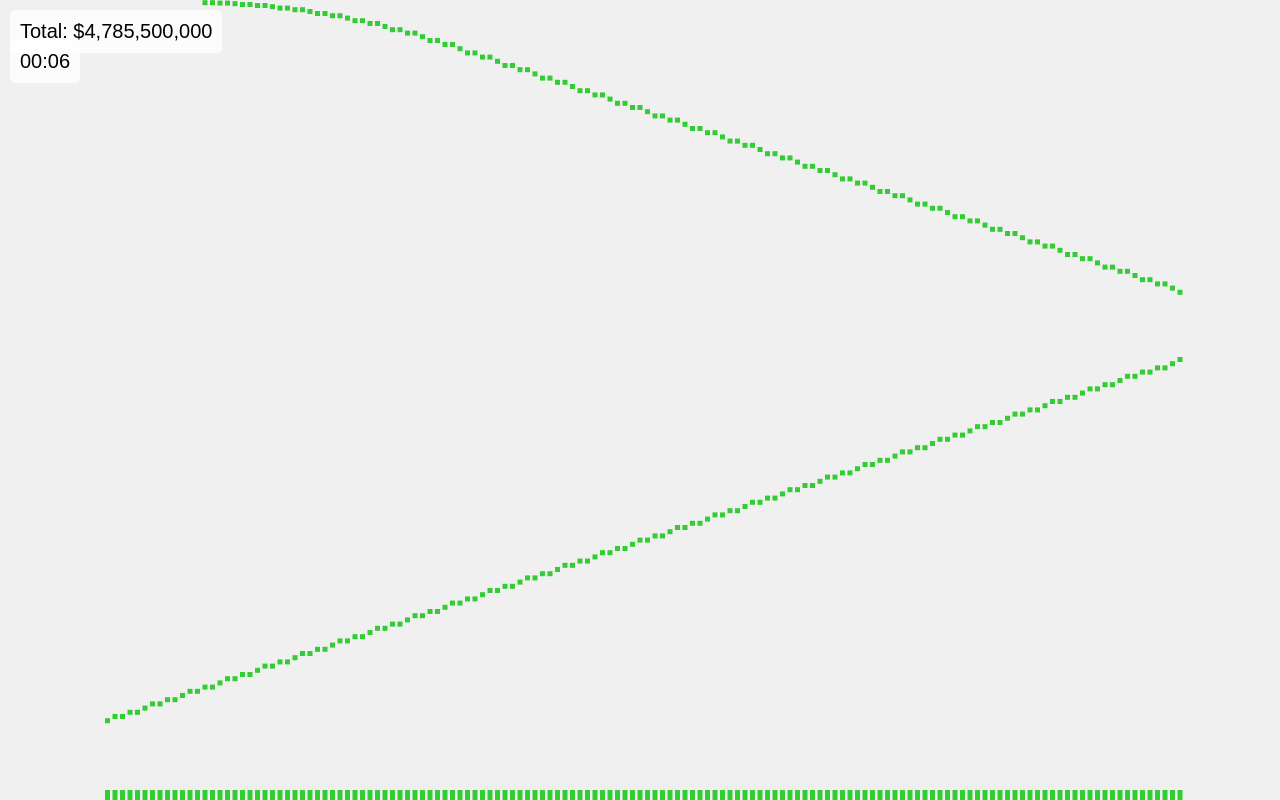
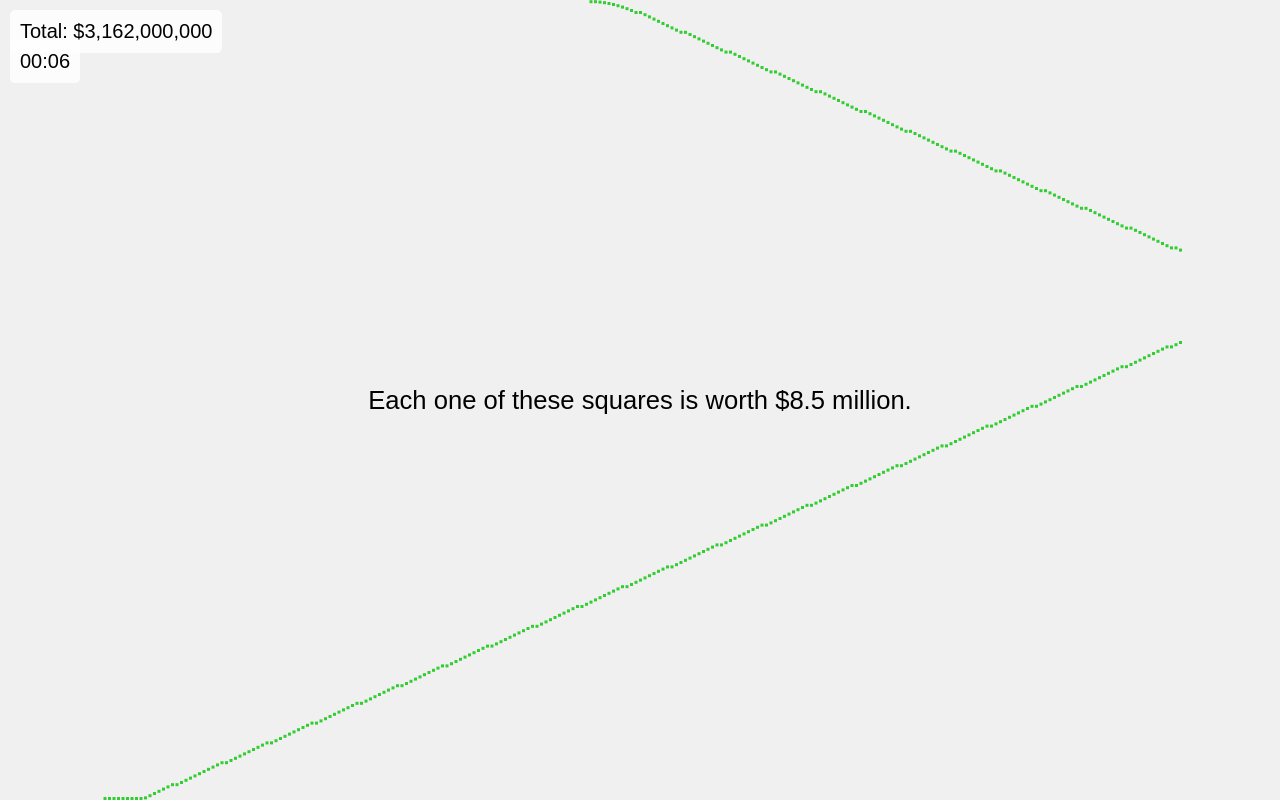
Before and after one commit to JosefJW/musk-wealth-visualizer, a Flask app: page / in a window 1280 px wide. Run offline with Flask 3, Linux system fonts and the light colour scheme.

Commit message:
Added center text to talk to the viewer

```diff
--- a/app.py
+++ b/app.py
@@ -10,7 +10,7 @@ def home():
 def get_wealth_data():
     # Example data endpoint (optional)
     musk_wealth = 429200000000  # Elon Musk's wealth
-    unit_salary = 17000000/2         # Average yearly salary
+    unit_salary = 8500000         # Average yearly salary
     return jsonify({
         'total_wealth': musk_wealth,
         'unit_salary': unit_salary
--- a/static/css/styles.css
+++ b/static/css/styles.css
@@ -28,3 +28,11 @@ body {
     padding: 10px;
     border-radius: 5px;
   }
+
+  .story {
+    position: absolute;
+    top: 50vh;
+    left: 50vw;
+    transform: translate(-50%, -50%);
+    font-size: 2vw;
+  }
--- a/static/js/script.js
+++ b/static/js/script.js
@@ -10,7 +10,7 @@ let elapsedTime = 0;
 const blocks = [];
 const collisionBlocks = [];
 let total = 0;
-let unitSalary = 17000000/2; // Default average yearly salary
+let unitSalary = 8500000; // Default average yearly salary
 let totalWealth = 429200000000; // Default Elon Musk's wealth
 
 // Fetch wealth data from the backend
@@ -22,9 +22,9 @@ fetch('/get_wealth_data')
   });
 
 const totalBlocks = totalWealth / unitSalary;
-const totalArea = (canvas.width-100) * (canvas.height);
+const totalArea = (canvas.width-100) * (canvas.height-100);
 const blockArea = totalArea / totalBlocks;
-const blockSize = Math.ceil(Math.sqrt(blockArea));
+const blockSize = Math.ceil(Math.sqrt(blockArea)/2);
 
 class Block {
   constructor(x, y) {
@@ -140,7 +140,15 @@ function updateCounter() {
     elapsedTimeMinutes = Math.floor(elapsedTime/60000);
     document.getElementById('counter').innerText = `Total: $${total.toLocaleString()}`;
     document.getElementById('time').innerText = `${elapsedTimeMinutes.toString().padStart(2, '0')}:${elapsedTimeSeconds.toString().padStart(2, '0')}`;
+
+    updateStoryText();
   }
+
+function updateStoryText() {
+  if (total > 2000000000 && total < 50000000000) {
+    document.getElementById('story').innerText = "Each one of these squares is worth $8.5 million.";
+  }
+}
 
 x = 0;
 dir = 1.5
@@ -169,5 +177,5 @@ function animate() {
   requestAnimationFrame(animate);
 }
 
-setInterval(spawnBlock, 10); // Spawn a block every 10ms
+setInterval(spawnBlock, 15); // Spawn a block every 10ms
 animate();
--- a/templates/index.html
+++ b/templates/index.html
@@ -9,6 +9,7 @@
 <body>
   <div class="counter" id="counter">Total: $0</div>
   <div class="time" id="time">00:00</div>
+  <div class="story" id="story"></div>
   <canvas id="canvas"></canvas>
   <script src="{{ url_for('static', filename='js/script.js') }}"></script>
 </body>
```
